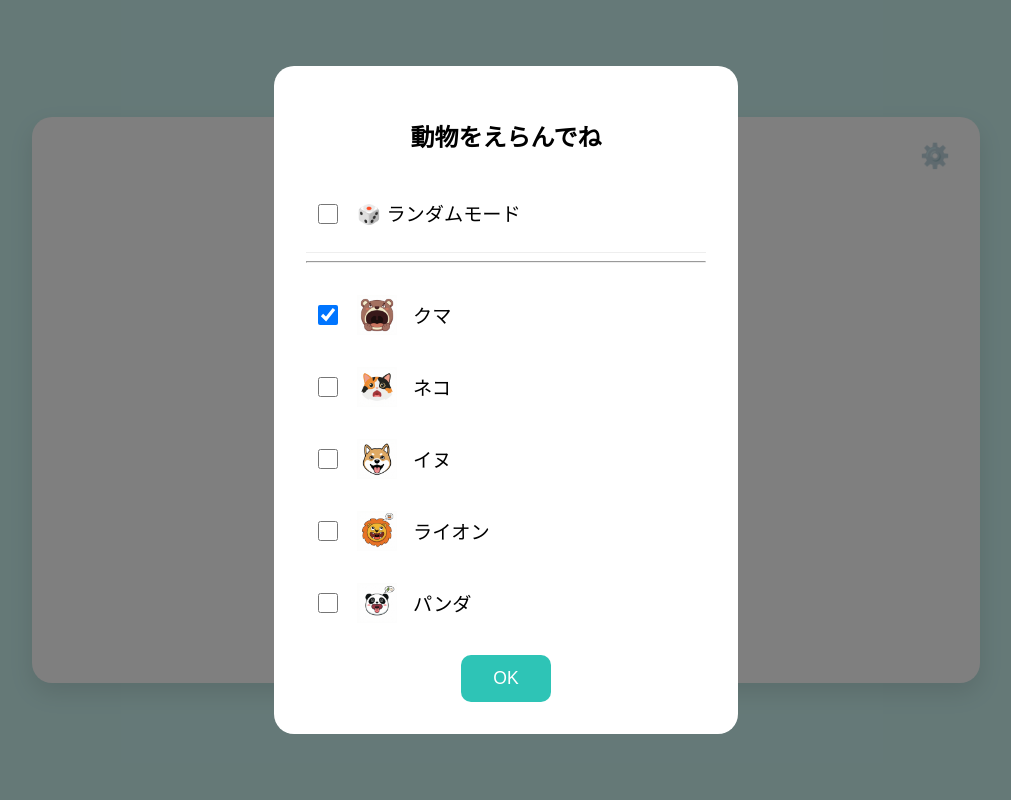
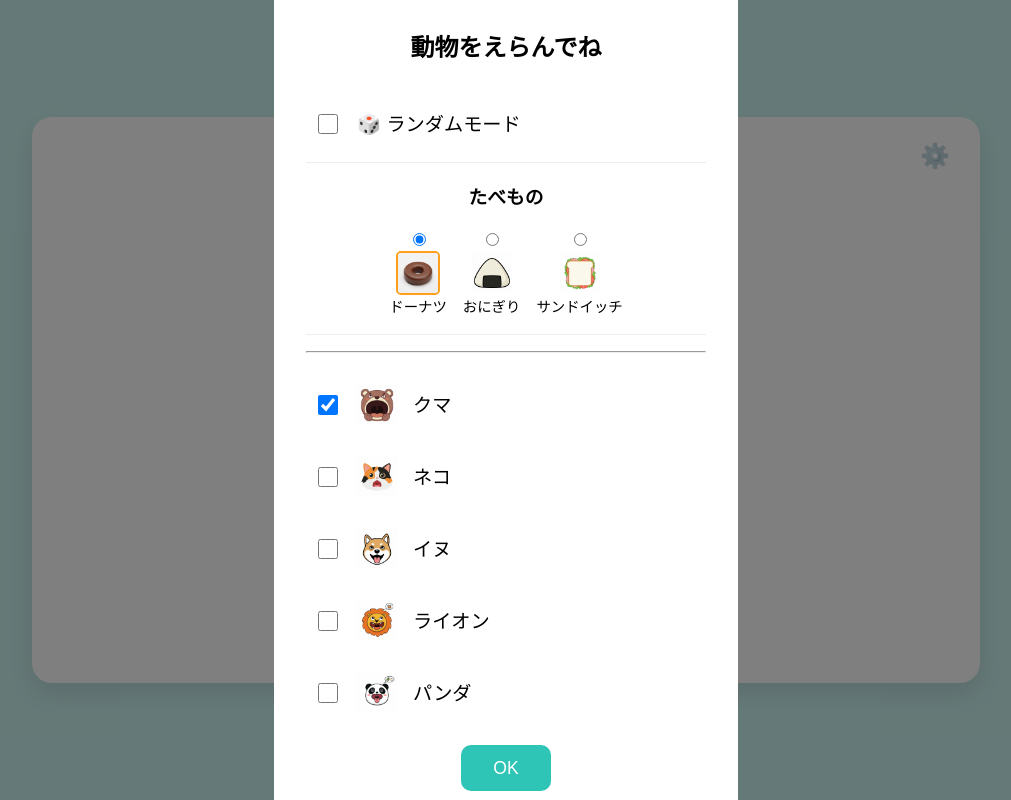
Before and after one commit to templewest45-cell/animal-anwebapp, a plain HTML site: page index.html in a window 1280 px wide. Both pictures are taken after a click on the button "⚙️". Shown: the whole page, without its empty margins (134-1145 px from the left). Drawn offline with Linux system fonts and the light colour scheme.

Commit message:
Add files via upload

```diff
--- a/index.html
+++ b/index.html
@@ -47,6 +47,19 @@
                     <input type="checkbox" id="random-mode-toggle"> 🎲 ランダムモード
                 </label>
             </div>
+
+            <h3>たべもの</h3>
+            <div id="food-selection-container">
+                <label class="food-option">
+                    <input type="radio" name="food-choice" value="donut" checked> <img src="donut.png" width="30"> ドーナツ
+                </label>
+                <label class="food-option">
+                    <input type="radio" name="food-choice" value="onigiri"> <img src="onigiri.png" width="30"> おにぎり
+                </label>
+                <label class="food-option">
+                    <input type="radio" name="food-choice" value="sandwich"> <img src="sandwich.png" width="30"> サンドイッチ
+                </label>
+            </div>
             <hr>
             <div id="animal-selection-list">
                 <!-- Checkboxes for animals -->
--- a/script.js
+++ b/script.js
@@ -20,7 +20,14 @@ document.addEventListener('DOMContentLoaded', () => {
     // Default Config
     let config = {
         activeAnimals: ['bear'],
-        isRandom: false
+        isRandom: false,
+        foodType: 'donut'
+    };
+
+    const foodTypes = {
+        donut: { name: 'ドーナツ', src: 'donut.png' },
+        onigiri: { name: 'おにぎり', src: 'onigiri.png' },
+        sandwich: { name: 'サンドイッチ', src: 'sandwich.png' }
     };
 
     // Audio
@@ -36,7 +43,7 @@ document.addEventListener('DOMContentLoaded', () => {
     // --- Rendering ---
     function renderGame() {
         renderAnimals();
-        renderDonuts();
+        renderFood();
     }
 
     function renderAnimals() {
@@ -76,19 +83,20 @@ document.addEventListener('DOMContentLoaded', () => {
         });
     }
 
-    function renderDonuts() {
+    function renderFood() {
         foodTray.innerHTML = ''; // Clear tray
         const count = config.activeAnimals.length;
+        const currentFood = foodTypes[config.foodType] || foodTypes['donut'];
 
         for (let i = 0; i < count; i++) {
             const donutDiv = document.createElement('div');
             donutDiv.classList.add('food-item');
             donutDiv.draggable = true;
-            donutDiv.id = `donut-${i}`;
+            donutDiv.id = `food-${i}`;
 
             const img = document.createElement('img');
-            img.src = 'donut.png';
-            img.alt = 'ドーナツ';
+            img.src = currentFood.src;
+            img.alt = currentFood.name;
             img.draggable = false;
 
             donutDiv.appendChild(img);
@@ -104,6 +112,9 @@ document.addEventListener('DOMContentLoaded', () => {
                 setTimeout(() => { donutDiv.style.opacity = '1'; }, 0);
                 draggedItem = null;
             });
+
+            // Touch handlers are bound globally, but we might need to re-bind if logic was specific
+            // Actually global handlers use .food-item class so it should work automatically for new elements
         }
     }
 
@@ -192,6 +203,8 @@ document.addEventListener('DOMContentLoaded', () => {
             // Check Win Condition
             const remainingDonuts = document.querySelectorAll('.food-item:not(.eaten)');
             if (remainingDonuts.length === 0) {
+                const count = config.activeAnimals.length;
+                messageArea.querySelector('p').textContent = `${count}こ あげました！`;
                 messageArea.classList.remove('hidden');
                 try {
                     audioWin.volume = 0.4;
@@ -228,6 +241,12 @@ document.addEventListener('DOMContentLoaded', () => {
 
         const randomToggle = document.getElementById('random-mode-toggle');
         randomToggle.checked = config.isRandom;
+
+        // Food Selection
+        const foodRadios = document.querySelectorAll('input[name="food-choice"]');
+        foodRadios.forEach(radio => {
+            radio.checked = (radio.value === config.foodType);
+        });
 
         // Disable individual selection if random mode is on
         updateSelectionListState(config.isRandom);
@@ -270,6 +289,12 @@ document.addEventListener('DOMContentLoaded', () => {
     function saveSettings() {
         const randomToggle = document.getElementById('random-mode-toggle');
         config.isRandom = randomToggle.checked;
+
+        // Food Selection
+        const selectedFood = document.querySelector('input[name="food-choice"]:checked');
+        if (selectedFood) {
+            config.foodType = selectedFood.value;
+        }
 
         if (config.isRandom) {
             applyRandomConfig();
--- a/style.css
+++ b/style.css
@@ -248,6 +248,37 @@ header p {
     border-bottom: 1px solid #eee;
 }
 
+#food-selection-container {
+    display: flex;
+    justify-content: center;
+    gap: 1rem;
+    padding-bottom: 1rem;
+    margin-bottom: 1rem;
+    border-bottom: 1px solid #eee;
+}
+
+.food-option {
+    display: flex;
+    flex-direction: column;
+    align-items: center;
+    cursor: pointer;
+    font-size: 0.9rem;
+}
+
+.food-option img {
+    margin-top: 5px;
+    width: 40px;
+    height: 40px;
+    object-fit: contain;
+    border: 2px solid transparent;
+    border-radius: 5px;
+}
+
+.food-option input:checked+img {
+    border-color: var(--primary-color);
+    background-color: #f0f0f0;
+}
+
 #animal-selection-list {
     display: flex;
     flex-direction: column;
```
Also changed, not shown: onigiri.png (added), sandwich.png (added).
